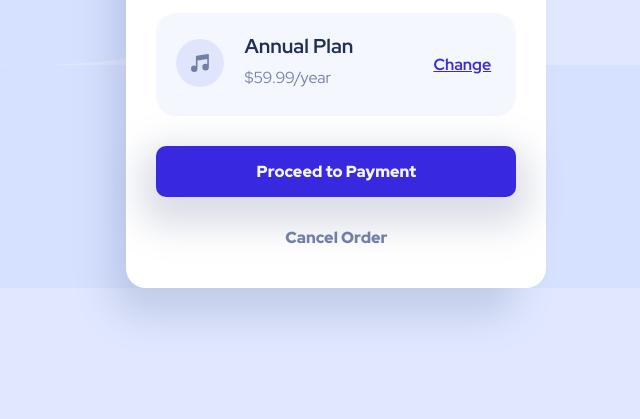
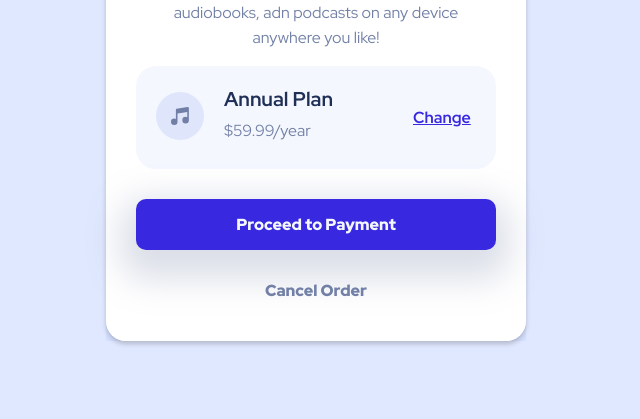
Before and after one commit to luis123doria/Order-summary-component-Frontend-Mentor, a plain HTML site: page index.html in a window 1280 px wide. Shown: the part 397-816 px from the top of the page, without its empty margins (324-964 px from the left). Drawn offline with Linux system fonts and the light colour scheme; files whose address does not match are found by name.

Commit message:
3rd commit. Changes in .component__content, .component and layout

```diff
--- a/css/app.css
+++ b/css/app.css
@@ -17,6 +17,13 @@ html {
   box-sizing: inherit;
 }
 
+body {
+	display: flex;
+   justify-content: center;
+   align-items: center;
+   min-height: 100vh;
+}
+
 h1,h2,h3,a,p {
 	font-family: var(--font), sans-serif;
 }
@@ -32,20 +39,16 @@ p {
 
 .component {
 	background-image: url("images/pattern-background-desktop.svg");
+	max-width: 420px;
 }
 
 .component__content {
-	display: grid;
-	width: 30%;
-	margin: 25px auto;
 	border-radius: 20px;
-	box-shadow: -1px 15px 35px 14px rgba(114,128,167,0.26);
-	-webkit-box-shadow: -1px 15px 35px 14px rgba(114,128,167,0.26);
-	-moz-box-shadow: -1px 15px 35px 14px rgba(114,128,167,0.26);
+	box-shadow: 0 3px 5px #00000033;
 }
 
 .content__img {
-	width: 420px;
+	width: 100%;
 	height: 205px;
 }
 
@@ -129,9 +132,15 @@ p {
 	-moz-box-shadow: -1px 15px 35px 14px rgba(114,128,167,0.26);
 }
 
+.buttons__confirm:hover {
+	background-color: var(--dark-blue);
+}
+
 .buttons__confirm:active {
 	background-color: hsl(248, 83%, 70%);
 }
+
+
 
 .buttons__cancel {
 	border: none;
--- a/index.html
+++ b/index.html
@@ -12,10 +12,12 @@
 </head>
 <body>
 
+	<main role="main">
+
 		<div class="component">
 			<div class="component__content">
 				<div class="content__img">
-				<img class="image" src="images/illustration-hero.svg" alt="Hero" width="420px" height="205px">
+					<img class="image" src="images/illustration-hero.svg" alt="Hero" width="420" height="205">
 				</div>
 
 				<div class="content__summary">
@@ -43,6 +45,8 @@
 
 		</div>
 
+	</main>
+
 
 
 </body>
```
Lines whose indentation alone changed are shown as unchanged.
